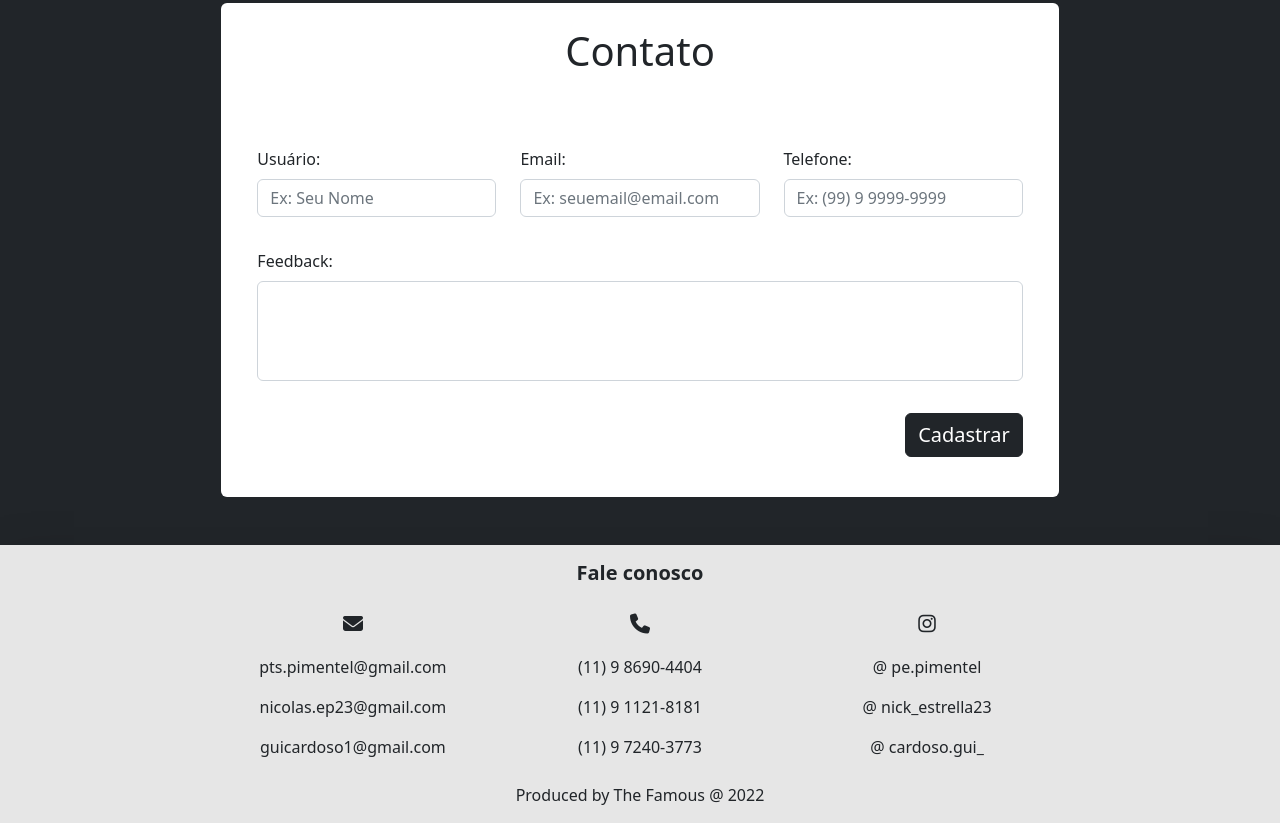
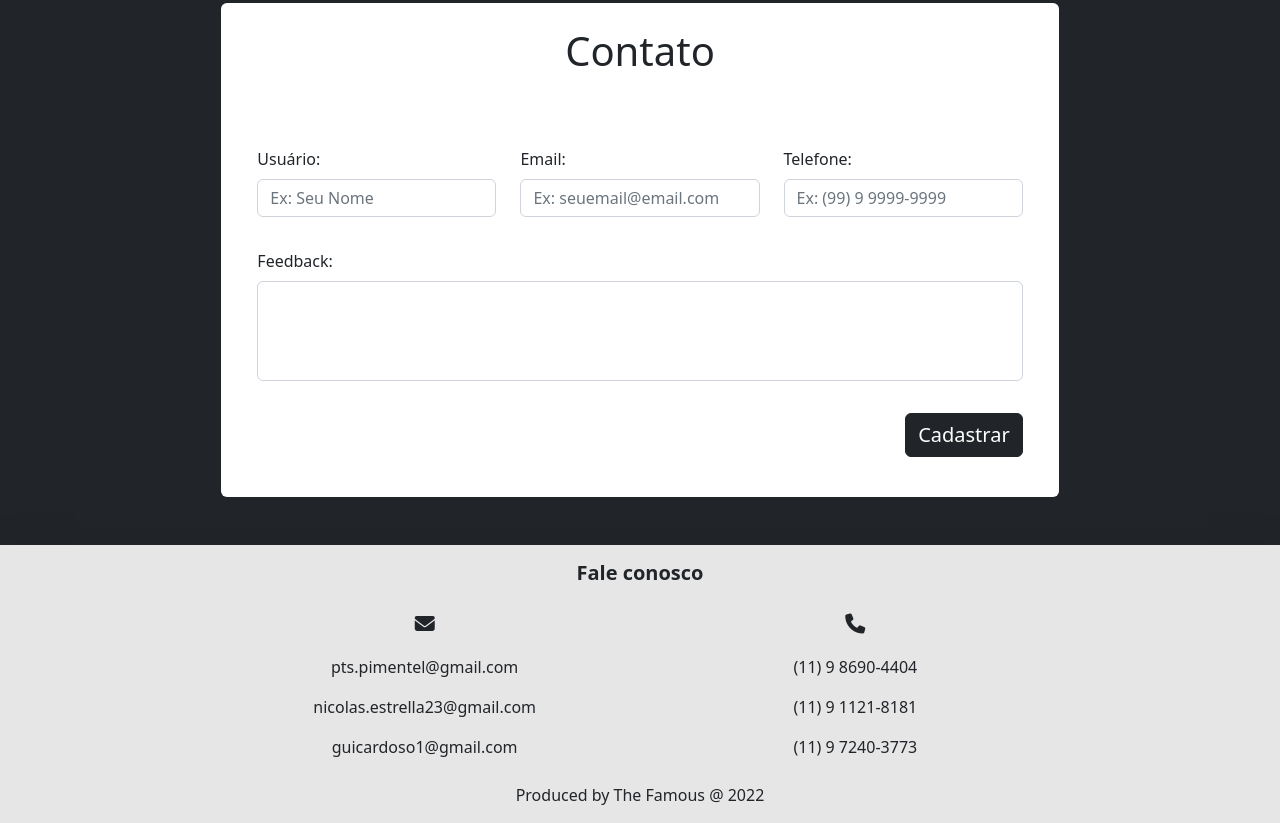
Before and after one commit to NicolasEstrella/Sprint03, a plain HTML site: page index.html in a window 1280 px wide. Shown: the part 5406-6229 px from the top of the page. Drawn offline with nearby package versions, Linux system fonts and the light colour scheme.

Commit message:
Update rodapé

```diff
--- a/index.html
+++ b/index.html
@@ -443,23 +443,18 @@
     <div class="container-fluid bg-grey shadow-lg d-flex align-items-center justify-content-center">
         <div class="col-sm-12 col-md-8 text-center">
             <h4 class="lead fs-5 py-3 text-center fw-semibold">Fale conosco</h4>
-            <div class="row d-flex justify-content-evenly">
-                <span class="fs-5 col-4 mb-3"><i class="fa-solid fa-envelope"></i></span>
-                <span class="fs-5 col-4 mb-3"><i class="fa-solid fa-phone"></i></span>
-                <span class="fs-5 col-4 mb-3"><i class="fa-brands fa-instagram"></i></span>
+            <div class="row">
+                <span class="fs-5 col-6 mb-3"><i class="fa-solid fa-envelope"></i></span>
+                <span class="fs-5 col-6 mb-3"><i class="fa-solid fa-phone"></i></span>
 
+                <p class="lead fs-6 col-6">pts.pimentel@gmail.com</p>
+                <p class="lead fs-6 col-6">(11) 9 8690-4404</p>
 
-                <p class="lead fs-6 col-4">pts.pimentel@gmail.com</p>
-                <p class="lead fs-6 col-4">(11) 9 8690-4404</p>
-                <p class="lead fs-6 col-4">@ pe.pimentel</p>
+                <p class="lead fs-6 col-6">nicolas.estrella23@gmail.com</p>
+                <p class="lead fs-6 col-6">(11) 9 1121-8181</p>
 
-                <p class="lead fs-6 col-4">nicolas.ep23@gmail.com</p>
-                <p class="lead fs-6 col-4">(11) 9 1121-8181</p>
-                <p class="lead fs-6 col-4">@ nick_estrella23</p>
-
-                <p class="lead fs-6 col-4">guicardoso1@gmail.com</p>
-                <p class="lead fs-6 col-4">(11) 9 7240-3773</p>
-                <p class="lead fs-6 col-4">@ cardoso.gui_</p>
+                <p class="lead fs-6 col-6">guicardoso1@gmail.com</p>
+                <p class="lead fs-6 col-6">(11) 9 7240-3773</p>
             </div>
             <p class="lead fs-6 pt-2">Produced by The Famous @ 2022</p>
         </div>
```
